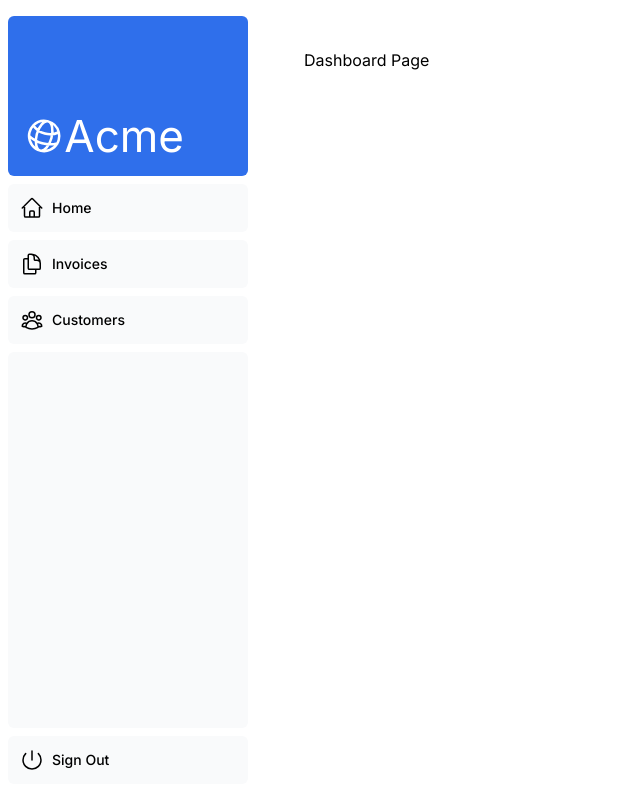
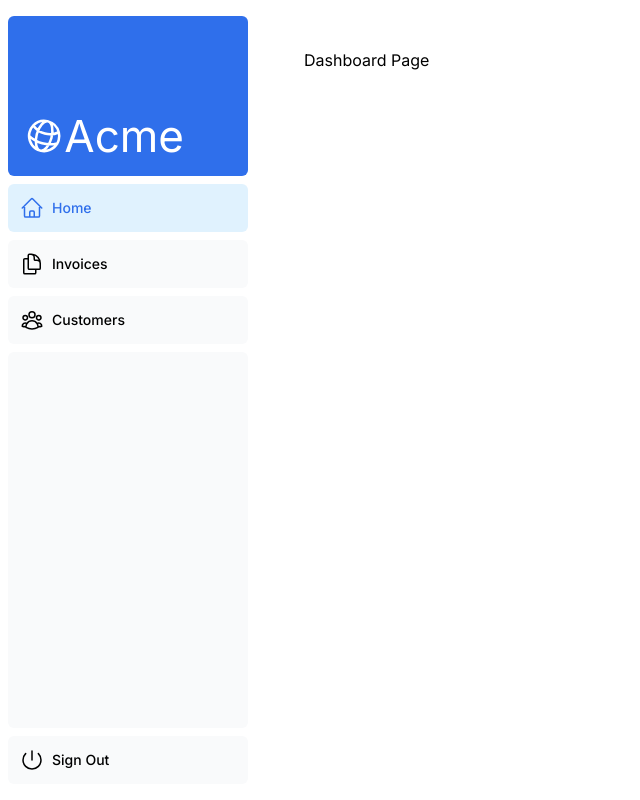
Before and after one commit to shaizCodes/nextjs-dashboard, a Next.js app: page /dashboard in a window 1280 px wide. Shown: the whole page, without its empty margins (0-640 px from the left). Built offline with nearby package versions, Linux system fonts and the light colour scheme; a web font is replaced by a local one.

Commit message:
use usePathname() in a client component
- convert NavLink into a client component to utilize usePathname()

+ conditionally color the link to represent the current active route

```diff
--- a/app/ui/dashboard/nav-links.tsx
+++ b/app/ui/dashboard/nav-links.tsx
@@ -1,3 +1,5 @@
+'use client';
+
 import {
   UserGroupIcon,
   HomeIcon,
@@ -5,6 +7,8 @@
 } from '@heroicons/react/24/outline';
 
 import Link from 'next/link';
+import { usePathname } from 'next/navigation';
+import { clsx } from 'clsx';
 
 // Map of links to display in the side navigation.
 // Depending on the size of the application, this would be stored in a database.
@@ -19,6 +23,8 @@
 ];
 
 export default function NavLinks() {
+  const pathname = usePathname();
+
   return (
     <>
       {links.map((link) => {
@@ -27,7 +33,12 @@
           <Link
             key={link.name}
             href={link.href}
-            className="flex h-[48px] grow items-center justify-center gap-2 rounded-md bg-gray-50 p-3 text-sm font-medium hover:bg-sky-100 hover:text-blue-600 md:flex-none md:justify-start md:p-2 md:px-3"
+            className={clsx(
+              'flex h-[48px] grow items-center justify-center gap-2 rounded-md bg-gray-50 p-3 text-sm font-medium hover:bg-sky-100 hover:text-blue-600 md:flex-none md:justify-start md:p-2 md:px-3',
+              {
+                'text-blue-600 bg-sky-100': pathname === link.href,
+              },
+            )}
           >
             <LinkIcon className="w-6" />
             <p className="hidden md:block">{link.name}</p>
```
